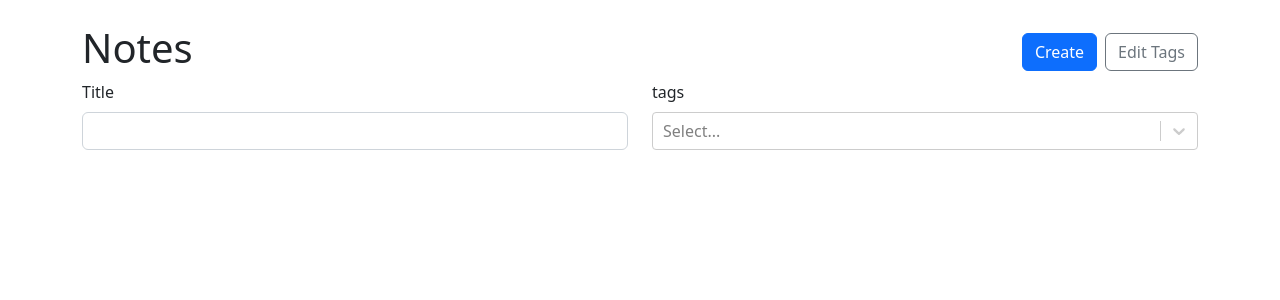
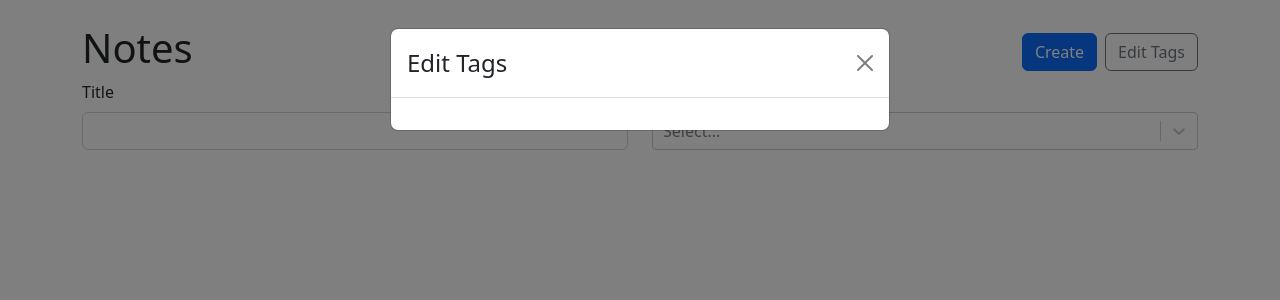
Before and after one commit to shankachu/react-advanced-project, a React (Vite) app: page / in a window 1280 px wide. Both pictures are taken after a click on the button "Edit Tags". Shown: the top 300 px of the page. Built offline with nearby package versions, Linux system fonts and the light colour scheme.

Commit message:
add a tag editing modal

```diff
--- a/src/page/NoteList.tsx
+++ b/src/page/NoteList.tsx
@@ -1,5 +1,5 @@
 import { useMemo, useState } from "react"
-import { Form, Stack, Row, Col, Button, Card, Badge } from "react-bootstrap"
+import { Form, Stack, Row, Col, Button, Card, Badge, Modal } from "react-bootstrap"
 import { Link, useNavigate } from 'react-router-dom'
 import ReactSelect from "react-select"
 import { Tag } from "../App"
@@ -16,9 +16,16 @@
     notes: SimplifiedNote[]
 }
 
+type EditTagsModalProps = {
+    show: boolean,
+    availableTags: Tag[],
+    handleClose: () => void
+}
+
 export function NoteList ({ availableTags, notes }: NoteListPropos){
     const [selectedTags, setSelectedTags] = useState<Tag[]>([])
     const [title, setTitle] = useState('')
+    const [editTagModalIsOpen, setEditTagModalIsOpen] = useState(false)
 
     // filter displayed notes by the title
     const filteredNotes = useMemo(() => {
@@ -36,7 +43,7 @@
                 <Link to="/new">
                     <Button variant="primary">Create</Button>
                 </Link>
-                <Button variant="outline-secondary">Edit Tags</Button>
+                <Button variant="outline-secondary" onClick={() => setEditTagModalIsOpen(true)}>Edit Tags</Button>
             </Stack>
         </Col>
         <Form>
@@ -75,6 +82,7 @@
             ))}
         </Row>
     </Row>
+    <EditTagsModal availableTags={availableTags} show={editTagModalIsOpen} handleClose={() => setEditTagModalIsOpen(false)} />
     </>
 }
 
@@ -95,3 +103,27 @@
     </Card>
 
 }
+
+function EditTagsModal({ availableTags, handleClose, show }: EditTagsModalProps) {
+    return <Modal show={show} onHide={handleClose}>
+        <Modal.Header closeButton>
+            <Modal.Title>Edit Tags</Modal.Title>
+        </Modal.Header>
+        <Modal.Body>
+            <Form>
+                <Stack gap={2}>
+                    {availableTags.map(tag => (
+                        <Row key={tag.id}>
+                            <Col>
+                                <Form.Control type="text" value={tag.label} />
+                            </Col>
+                            <Col xs="auto">
+                                <Button variant="outline-danger">&times;</Button>
+                            </Col>
+                        </Row>
+                    ))}
+                </Stack>
+            </Form>
+        </Modal.Body>
+    </Modal>
+}
```
